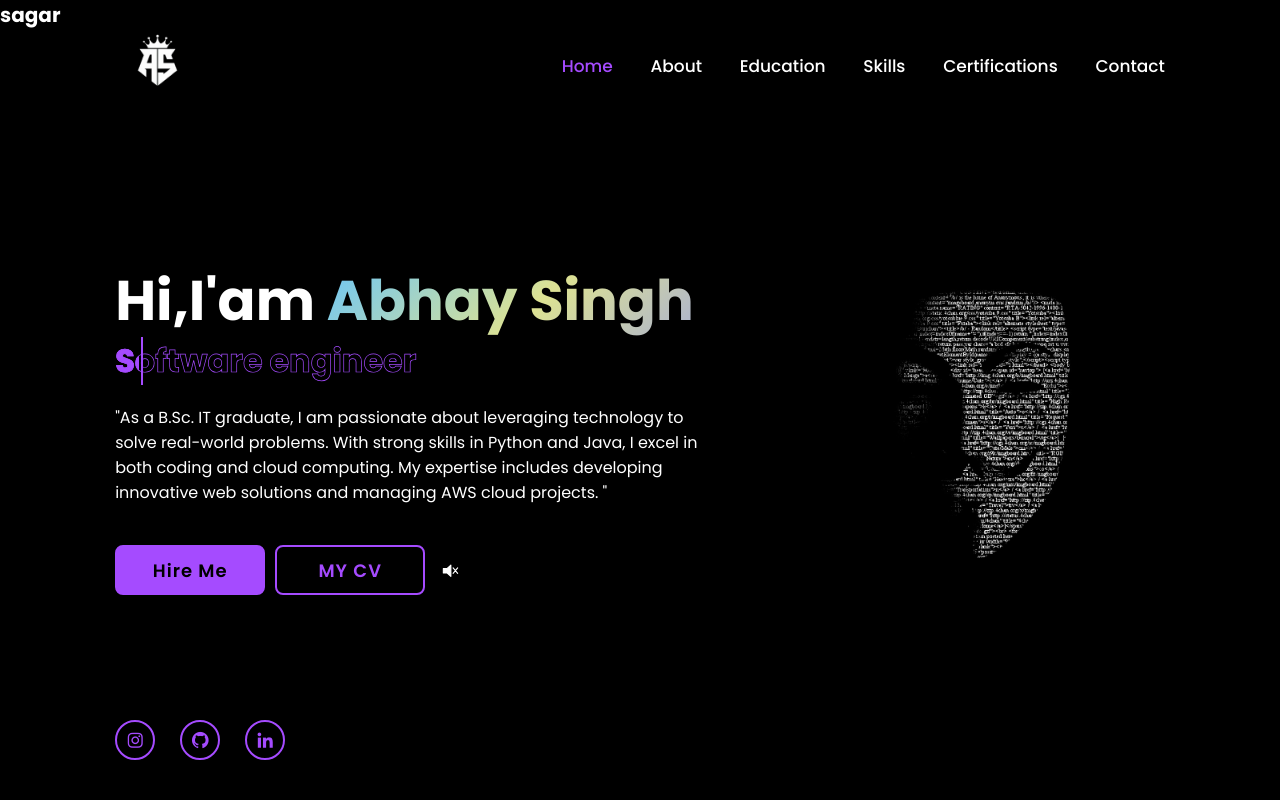
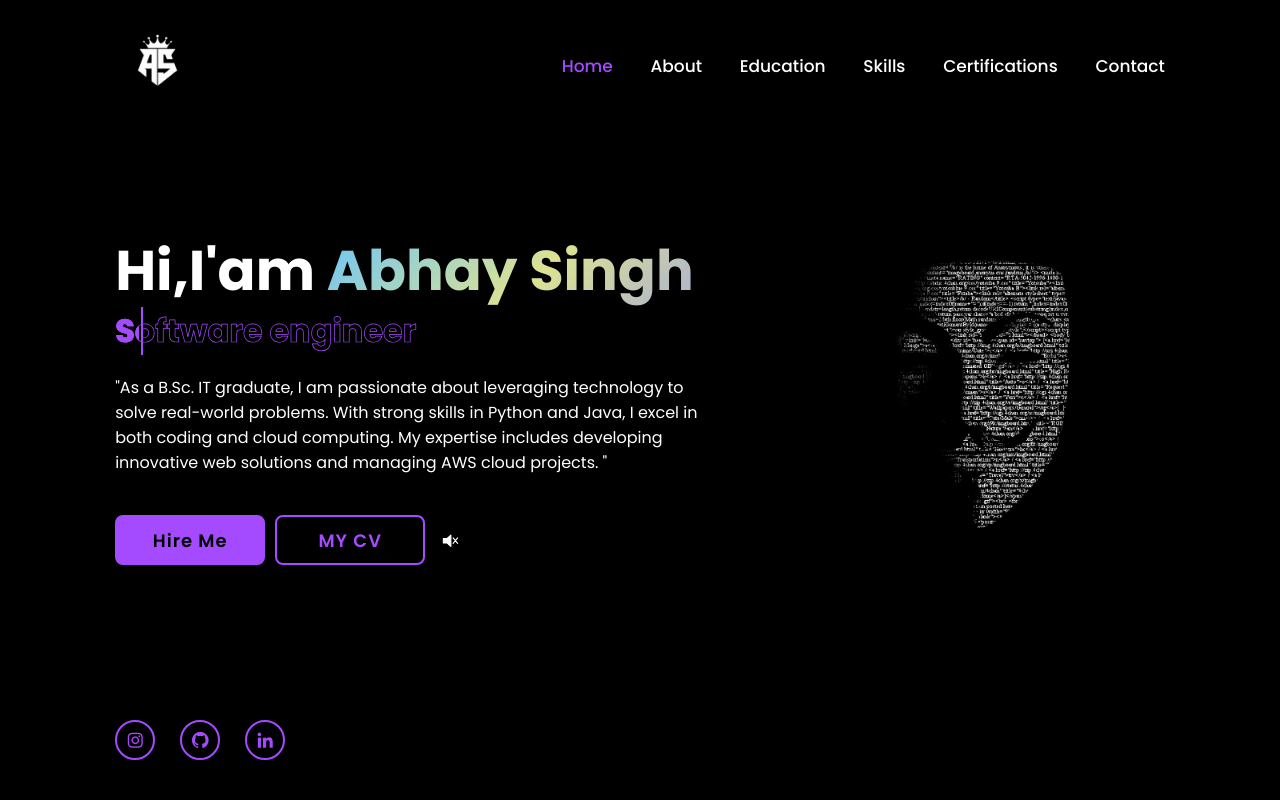
Before and after one commit to Abhaysi0108/abhaysingh, a plain HTML site: page index.html in a window 1280 px wide. Shown: the top 800 px of the page. Drawn offline with nearby package versions, Linux system fonts and the light colour scheme; a web font is replaced by a local one.

Commit message:
Update index.html

```diff
--- a/index.html
+++ b/index.html
@@ -35,7 +35,7 @@
 </head>
 
 <body>
-    <h1>sagar</h1>
+
     <div id="preloader">
         <!-- < alt="Loading..." /> -->
     </div>
```
